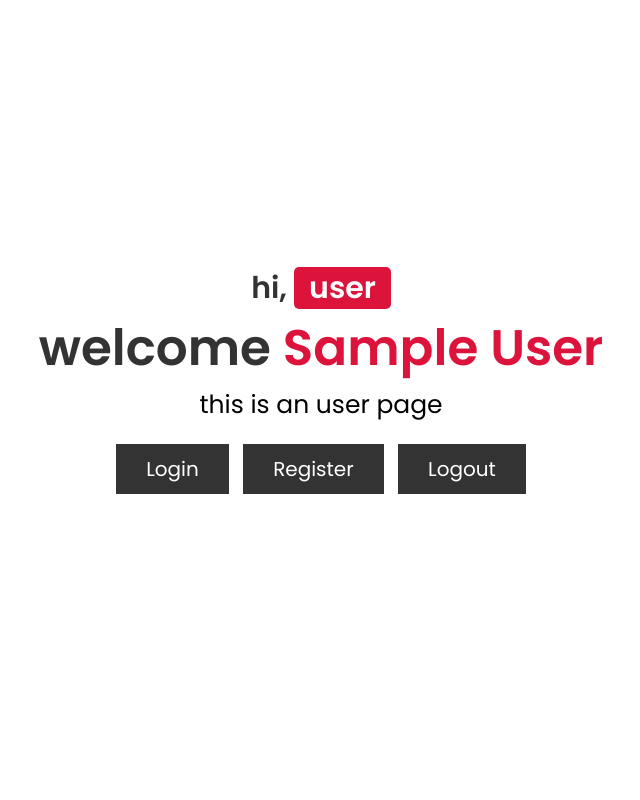
After one commit to shaittoo/alumnirelations, a PHP site: page /user_page.php in a window 1280 px wide. The commit adds this page. Shown: the whole page, without its empty margins (319-959 px from the left). Run offline with PHP 8.4, Linux system fonts and the light colour scheme; the visitor is signed in with stand-in values (Sample User, id 1).

```diff
--- a/connect.php
+++ b/connect.php
@@ -10,12 +10,6 @@ if ($conn->connect_error) {
     die("Connection failed: " . $conn->connect_error);
 }
 
-$sql = "CREATE DATABASE IF NOT EXISTS $dbname";
-if ($conn->query($sql) === TRUE) {
-    echo "";
-} else {
-    echo "Error creating database: " . $conn->error;
-}
 
 $conn->select_db($dbname);
 ?>
--- /dev/null
+++ b/css/style.css
@@ -0,0 +1,137 @@
+@import url('https://fonts.googleapis.com/css2?family=Poppins:wght@100;200;300;400;500;600&display=swap');
+
+* {
+    font-family: 'Poppins', sans-serif;
+    margin: 0;
+    padding: 0;
+    box-sizing: border-box;
+    outline: none;
+    border: none;
+    text-decoration: none;
+}
+
+.container {
+    min-height: 100vh;
+    display: flex;
+    align-items: center;
+    justify-content: center;
+    padding: 20px;
+    padding-bottom: 60px;
+}
+
+.container .content {
+    text-align: center;
+}
+
+.container .content h3 {
+    font-size: 30px;
+    color: #333;
+}
+
+.container .content h3 span {
+    background: crimson;
+    color: #fff;
+    border-radius: 5px;
+    padding: 0 15px;
+}
+
+.container .content h1 {
+    font-size: 50px;
+    color: #333;
+}
+
+.container .content h1 span {
+    color: crimson;
+}
+
+.container .content p {
+    font-size: 25px;
+    margin-bottom: 20px;
+}
+
+.container .content .btn {
+    display: inline-block;
+    padding: 10px 30px;
+    font-size: 20px;
+    background: #333;
+    color: #fff;
+    margin: 0 5px;
+    text-transform: capitalize;
+}
+
+.container .content .btn:hover {
+    background: crimson;
+}
+
+.form-container {
+    min-height: 100vh;
+    display: flex;
+    align-items: center;
+    justify-content: center;
+    padding: 20px;
+    padding-bottom: 60px;
+    background: #eee;
+}
+
+.form-container form {
+    padding: 20px;
+    border-radius: 5px;
+    box-shadow: 0 5px 10px rgba(0, 0, 0, .1);
+    background: #fff;
+    text-align: center;
+    width: 500px;
+}
+
+.form-container form h3 {
+    font-size: 30px;
+    text-transform: uppercase;
+    margin-bottom: 10px;
+    color: #333;
+}
+
+.form-container form input,
+.form-container form select {
+    width: 100%;
+    padding: 10px 15px;
+    font-size: 17px;
+    margin: 8px 0;
+    background: #eee;
+    border-radius: 5px;
+}
+
+.form-container form select option {
+    background: #fff;
+}
+
+.form-container form .form-btn {
+    background: #fbd0d9;
+    color: crimson;
+    text-transform: capitalize;
+    font-size: 20px;
+    cursor: pointer;
+}
+
+.form-container form .form-btn:hover {
+    background: crimson;
+    color: #fff;
+}
+
+.form-container form p {
+    margin-top: 10px;
+    font-size: 20px;
+    color: #333;
+}
+
+.form-container form p a {
+    color: crimson;
+}
+
+.form-container form .error-msg {
+    margin: 10px 0;
+    display: block;
+    background: crimson;
+    color: #fff;
+    border-radius: 5px;
+    font-size: 20px;
+    padding: 10px;
+}
--- a/index.php
+++ b/index.php
@@ -9,8 +9,8 @@
 <body>
     <div class="Loadingpage">
         <img src="images/1.png" alt="BackinUP Logo" class="Loadingpage">
-        <button class="login-btn"> <a href="login.php">LOG IN </a></button>
-        <button class="reg-btn"> <a href="registration.php">REGISTER </a></button>
+        <button class="login-btn"> <a href="login_form.php">LOG IN </a></button>
+        <button class="reg-btn"> <a href="register_form.php">REGISTER </a></button>
     </div>
 </body>
 </html>
--- /dev/null
+++ b/user_page.php
@@ -0,0 +1,41 @@
+<?php
+
+@include 'connect.php';
+
+session_start();
+
+if(!isset($_SESSION['user_name'])){
+   header('location:login_form.php');
+}
+
+?>
+
+<!DOCTYPE html>
+<html lang="en">
+<head>
+   <meta charset="UTF-8">
+   <meta http-equiv="X-UA-Compatible" content="IE=edge">
+   <meta name="viewport" content="width=device-width, initial-scale=1.0">
+   <title>user page</title>
+
+   <!-- custom css file link  -->
+   <link rel="stylesheet" href="css/style.css">
+
+</head>
+<body>
+
+<div class="container">
+
+   <div class="content">
+      <h3>hi, <span>user</span></h3>
+      <h1>welcome <span><?php echo $_SESSION['user_name'] ?></span></h1>
+      <p>this is an user page</p>
+      <a href="login_form.php" class="btn">login</a>
+      <a href="register_form.php" class="btn">register</a>
+      <a href="logout.php" class="btn">logout</a>
+   </div>
+
+</div>
+
+</body>
+</html>
```
Also changed, not shown: admin_page.php (added, +41 -0 lines), login_form.php (+17 -9 lines), logout.php (added, +11 -0 lines), register_form.php (+26 -44 lines), tables.sql (+14 -15 lines).
